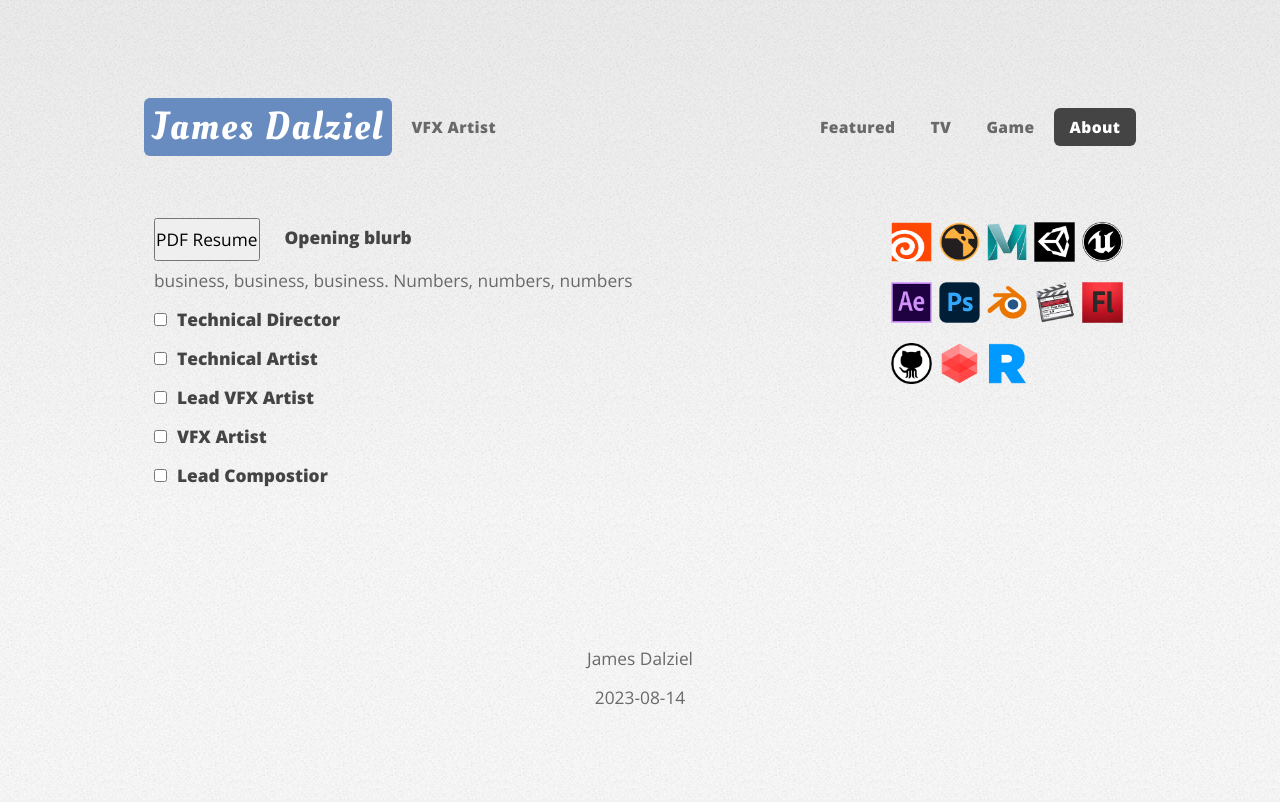
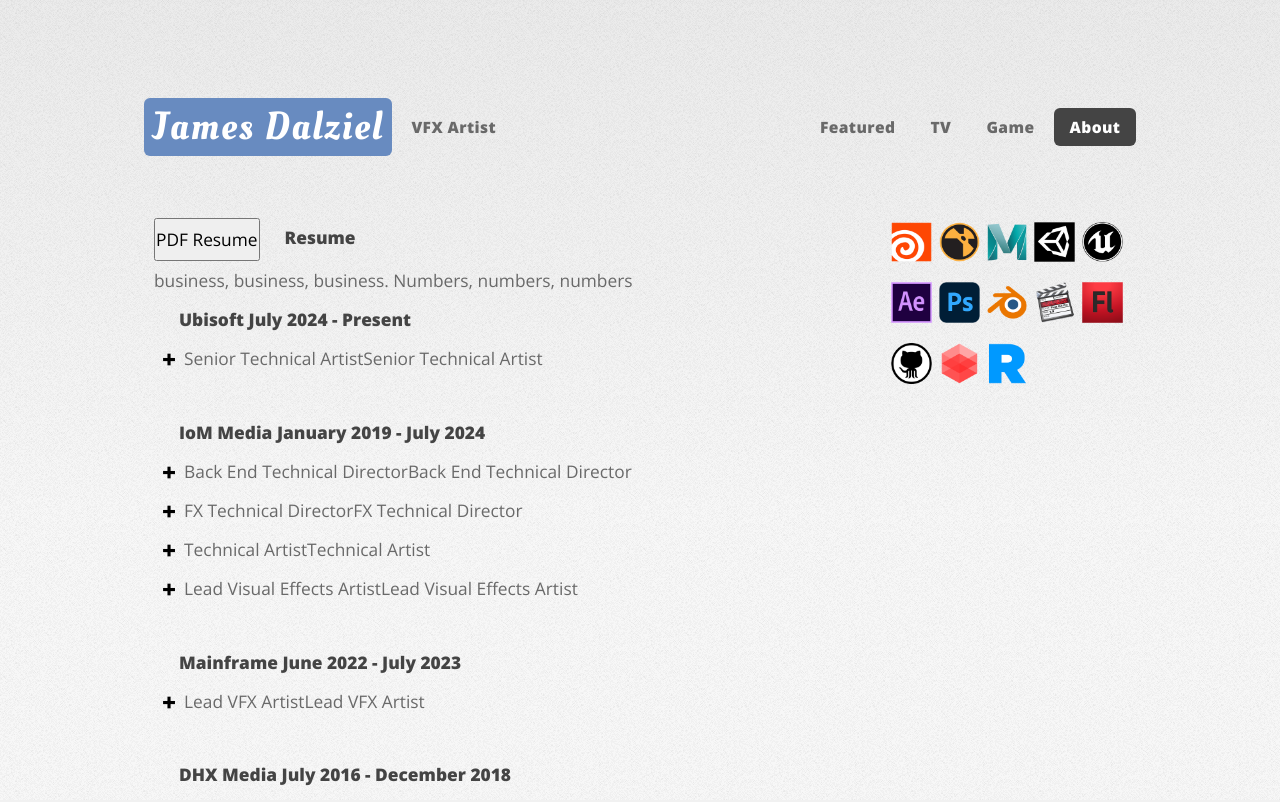
Before and after one commit to RavengerINC/react-app, a React (Create React App) app: page /#/about in a window 1280 px wide. Shown: the top 802 px of the page. Built offline with nearby package versions, Linux system fonts and the light colour scheme.

Commit message:
WIP Resume page
Experiences now group by job.  Toggles styled to look like they expand/close.  Some information inserted.

```diff
--- a/src/Components/About/About.js
+++ b/src/Components/About/About.js
@@ -1,17 +1,19 @@
 import React from 'react';
 import Blurb from './Blurb/Blurb';
-import Experience from './Experience/Experience';
+import Studio from './Blurb/Studio/Studio';
 import resume from '../../resume.json';
 import './About.css';
 
 function About() {
-    const { intro, experience, software } = resume[0];
-    const experienceList = experience.map(({title, description}) => {
+    const { intro, studios, software } = resume[0];
+
+    const studioList = studios.map(({studio, dates, roles}) => {
         return (
             <li>
-                <Experience
-                    title={ title }
-                    description={ description}
+                <Studio
+                    studio={ studio }
+                    dates={ dates}
+                    roles={ roles }
                 />
             </li>
         )
@@ -33,7 +35,7 @@
                 </div>
                 <div className="Experience">
                     <ul>
-                        { experienceList }
+                        { studioList }
                     </ul>
                 </div>
             </div>
--- /dev/null
+++ b/src/Components/About/Blurb/Studio/Studio.js
@@ -0,0 +1,22 @@
+import React from 'react';
+import Experience from '../../Experience/Experience.js';
+
+const Studio = ({ studio, dates, roles }) => {
+    return (
+        <div>
+            <h1>{studio} {dates}</h1>
+            <ul>
+                {roles.map(({title, description}) => (
+                     <li>
+                        <Experience
+                            title={ title }
+                            description={ description }
+                        />
+                    </li>
+                ))}
+            </ul>
+        </div>
+    );
+};
+
+export default Studio;
--- a/src/Components/About/Experience/Experience.css
+++ b/src/Components/About/Experience/Experience.css
@@ -13,3 +13,12 @@
 .Description-inactive {
     display: none;
 }
+
+.toggleButton {
+    background: none;
+    border: none;
+    font-size: 24px;
+    font-weight: bold;
+    cursor: pointer;
+    padding: 0 8px;
+}
--- a/src/Components/About/Experience/Experience.js
+++ b/src/Components/About/Experience/Experience.js
@@ -12,10 +12,11 @@
     return (
         <div className="Experience">
             <div className="TitleBar">
-                <label>
-                    <input type="checkbox" defaultChecked={isToggled} onClick={toggleVisibility} />
-                </label>
-                <h1>{ title }</h1>
+                <button className="toggleButton" onClick={toggleVisibility}>
+                    {isToggled ? '−' : '+'}
+                </button>
+    <p>{ title }</p>
+                <p>{ title }</p>
             </div>
                 {isToggled && <div className="Description">
                 <p>{ description }</p>
--- a/src/resume.json
+++ b/src/resume.json
@@ -1,13 +1,54 @@
 [
     {
-        "intro": {"title": "Opening blurb", "writeup": "business, business, business.  Numbers, numbers, numbers"},
-        "experience":
+        "intro": {"title": "Resume", "writeup": "business, business, business.  Numbers, numbers, numbers"},
+        "studios":
         [
-            {"title": "Technical Director", "description": "dolor sit amet, consectetur adipiscing elit. Ut non magna ac nibh pharetra rutrum. Duis nec cursus magna. Duis ac cursus ligula. Morbi quam turpis, convallis nec tortor ut, accumsan efficitur ligula. Phasellus vestibulum nisl vel ligula faucibus, non scelerisque "},
-            {"title": "Technical Artist", "description": "dolor sit amet, consectetur adipiscing elit. Ut non magna ac nibh pharetra rutrum. Duis nec cursus magna. Duis ac cursus ligula. Morbi quam turpis, convallis nec tortor ut, accumsan efficitur ligula. Phasellus vestibulum nisl vel ligula faucibus, non scelerisque "},
-            {"title": "Lead VFX Artist", "description": "dolor sit amet, consectetur adipiscing elit. Ut non magna ac nibh pharetra rutrum. Duis nec cursus magna. Duis ac cursus ligula. Morbi quam turpis, convallis nec tortor ut, accumsan efficitur ligula. Phasellus vestibulum nisl vel ligula faucibus, non scelerisque "},
-            {"title": "VFX Artist", "description": "dolor sit amet, consectetur adipiscing elit. Ut non magna ac nibh pharetra rutrum. Duis nec cursus magna. Duis ac cursus ligula. Morbi quam turpis, convallis nec tortor ut, accumsan efficitur ligula. Phasellus vestibulum nisl vel ligula faucibus, non scelerisque "},
-            {"title": "Lead Compostior", "description": "dolor sit amet, consectetur adipiscing elit. Ut non magna ac nibh pharetra rutrum. Duis nec cursus magna. Duis ac cursus ligula. Morbi quam turpis, convallis nec tortor ut, accumsan efficitur ligula. Phasellus vestibulum nisl vel ligula faucibus, non scelerisque "}
+            {
+                "studio": "Ubisoft",
+                "dates": "July 2024 - Present",
+                "roles":
+                [
+                    {"title": "Senior Technical Artist", "description": "Designed tools and workflows for the VFX team.  Solved technical challenges in the VFX, Lighting, and Compositing departments.  Trained new and advancing colleagues.  Tackled advanced VFX requests."}
+                ]
+            },
+            {
+                "studio": "IoM Media",
+                "dates": "January 2019 - July 2024",
+                "roles":
+                    [
+                        {"title": "Back End Technical Director", "description": "Designed tools and workflows for the VFX team. Solved technical challenges in the VFX, Lighting, and Compositing departments. Trainednew and advancing colleagues. Tackled advanced VFX requests."},
+                        {"title": "FX Technical Director", "description": "dolor sit amet, consectetur adipiscing elit. Ut non magna ac nibh pharetra rutrum. Duis nec cursus magna. Duis ac cursus ligula. Morbi quam turpis, convallis nec tortor ut, accumsan efficitur ligula. Phasellus vestibulum nisl vel ligula faucibus, non scelerisque "},
+                        {"title": "Technical Artist", "description": "dolor sit amet, consectetur adipiscing elit. Ut non magna ac nibh pharetra rutrum. Duis nec cursus magna. Duis ac cursus ligula. Morbi quam turpis, convallis nec tortor ut, accumsan efficitur ligula. Phasellus vestibulum nisl vel ligula faucibus, non scelerisque "},
+                        {"title": "Lead Visual Effects Artist", "description": "dolor sit amet, consectetur adipiscing elit. Ut non magna ac nibh pharetra rutrum. Duis nec cursus magna. Duis ac cursus ligula. Morbi quam turpis, convallis nec tortor ut, accumsan efficitur ligula. Phasellus vestibulum nisl vel ligula faucibus, non scelerisque "}
+                    ]
+            },
+            {
+                "studio": "Mainframe",
+                "dates": "June 2022 - July 2023",
+                "roles":
+                    [
+                        {"title": "Lead VFX Artist", "description": "Lorem ipsum dolor sit amet, consectetur adipiscing elit. Ut non magna ac nibh pharetra rutrum. Duis nec cursus magna. Duis ac cursus ligula. Morbi quam turpis, convallis nec tortor ut, accumsan efficitur ligula. Phasellus vestibulum nisl vel ligula faucibus, non scelerisque "}
+                    ]
+            },
+            {
+                "studio": "DHX Media",
+                "dates": "July 2016 - December 2018",
+                "roles":
+                    [
+                        {"title": "Visual Effects Artist", "description": "Lorem ipsum dolor sit amet, consectetur adipiscing elit. Ut non magna ac nibh pharetra rutrum. Duis nec cursus magna. Duis ac cursus ligula. Morbi quam turpis, convallis nec tortor ut, accumsan efficitur ligula. Phasellus vestibulum nisl vel ligula faucibus, non scelerisque "},
+                        {"title": "Compositing Artist", "description": "dolor sit amet, consectetur adipiscing elit. Ut non magna ac nibh pharetra rutrum. Duis nec cursus magna. Duis ac cursus ligula. Morbi quam turpis, convallis nec tortor ut, accumsan efficitur ligula. Phasellus vestibulum nisl vel ligula faucibus, non scelerisque "}
+                    ]
+            },
+            {
+                "studio": "Copernicus Studios",
+                "dates": "July 2010 - May 2016",
+                "roles":
+                    [
+                        {"title": "Lead Compositing Artist", "description": "Lorem ipsum dolor sit amet, consectetur adipiscing elit. Ut non magna ac nibh pharetra rutrum. Duis nec cursus magna. Duis ac cursus ligula. Morbi quam turpis, convallis nec tortor ut, accumsan efficitur ligula. Phasellus vestibulum nisl vel ligula faucibus, non scelerisque "},
+                        {"title": "Compositing Artist", "description": "dolor sit amet, consectetur adipiscing elit. Ut non magna ac nibh pharetra rutrum. Duis nec cursus magna. Duis ac cursus ligula. Morbi quam turpis, convallis nec tortor ut, accumsan efficitur ligula. Phasellus vestibulum nisl vel ligula faucibus, non scelerisque "},
+                        {"title": "Animatic Editor", "description": "dolor sit amet, consectetur adipiscing elit. Ut non magna ac nibh pharetra rutrum. Duis nec cursus magna. Duis ac cursus ligula. Morbi quam turpis, convallis nec tortor ut, accumsan efficitur ligula. Phasellus vestibulum nisl vel ligula faucibus, non scelerisque "}
+                    ]
+            }
         ],
         "software":
         [
```
